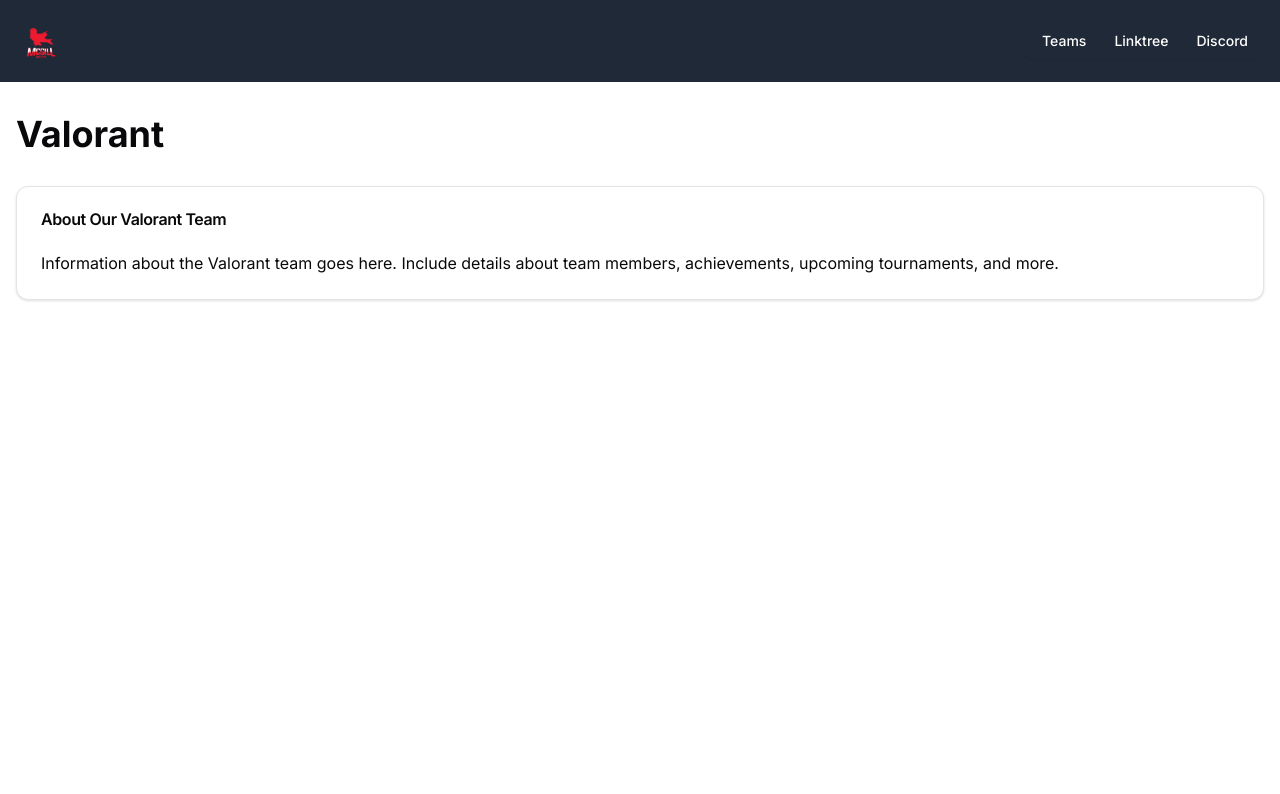
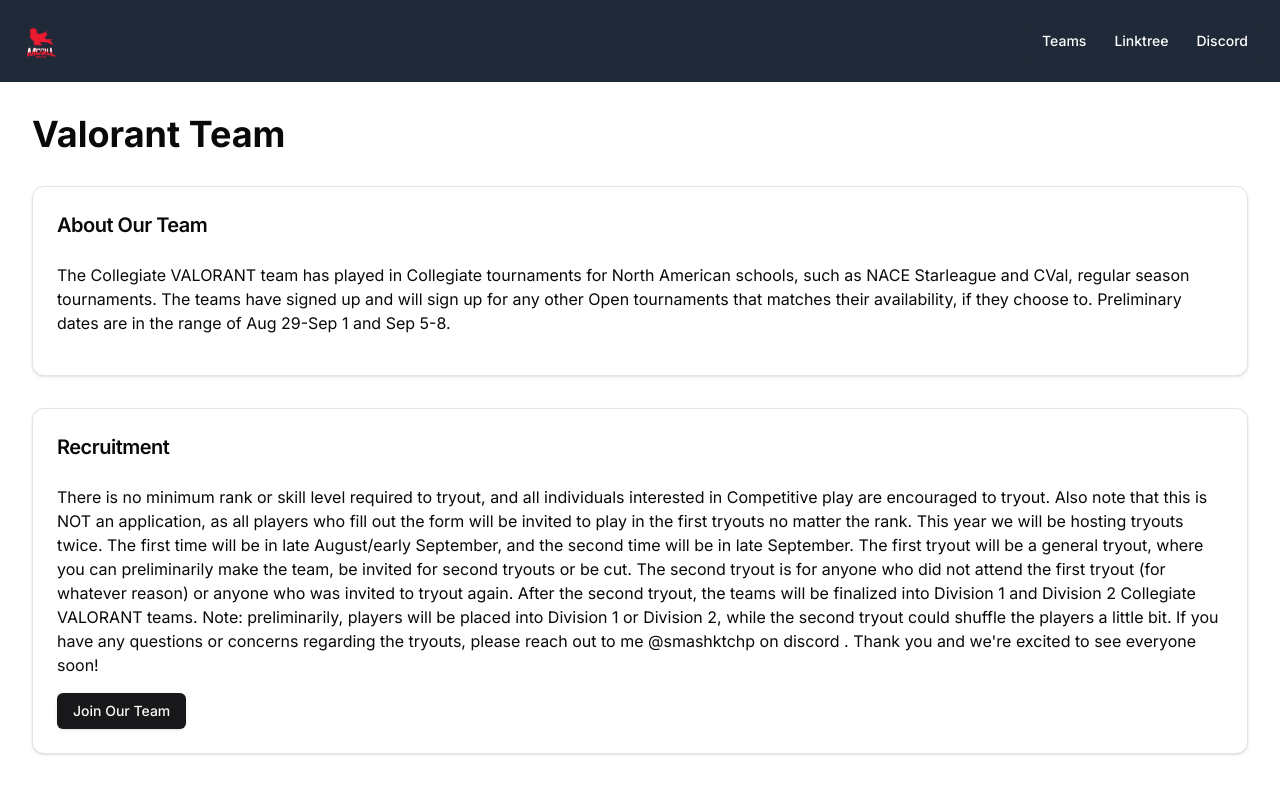
Before and after one commit to lucaschew/mcgill-esports-association, a Next.js app: page /teams/valorant in a window 1280 px wide. Shown: the top 794 px of the page. Built offline with nearby package versions, Linux system fonts and the light colour scheme.

Commit message:
[Add] Valorant preliminary

```diff
--- a/app/teams/valorant/page.tsx
+++ b/app/teams/valorant/page.tsx
@@ -1,18 +1,57 @@
 import { Card, CardContent, CardHeader, CardTitle } from "@/components/ui/card";
+import { Button } from "@/components/ui/button";
+import Link from "next/link";
+import ResultCard from "@/components/Cards/ResultCard";
+import TeamMemberCard from "@/components/Cards/TeamMemberCard";
 
-export default function TeamPage() {
+export default function ValorantPage() {
   return (
-    <div>
-      <h1 className="text-4xl font-bold mb-8">Valorant</h1>
-      <Card>
+    <div className="container mx-auto px-4">
+      <h1 className="text-4xl font-bold mb-8">Valorant Team</h1>
+
+      <Card className="mb-8">
         <CardHeader>
-          <CardTitle>About Our Valorant Team</CardTitle>
+          <CardTitle className="text-xl">About Our Team</CardTitle>
         </CardHeader>
         <CardContent>
-          <p>
-            Information about the Valorant team goes here. Include details about
-            team members, achievements, upcoming tournaments, and more.
+          <p className="mb-4">
+            The Collegiate VALORANT team has played in Collegiate tournaments
+            for North American schools, such as NACE Starleague and CVal,
+            regular season tournaments. The teams have signed up and will sign
+            up for any other Open tournaments that matches their availability,
+            if they choose to. Preliminary dates are in the range of Aug 29-Sep
+            1 and Sep 5-8.
           </p>
+        </CardContent>
+      </Card>
+
+      <Card className="mb-8">
+        <CardHeader>
+          <CardTitle className="text-xl">Recruitment</CardTitle>
+        </CardHeader>
+        <CardContent>
+          <p className="mb-4">
+            There is no minimum rank or skill level required to tryout, and all
+            individuals interested in Competitive play are encouraged to tryout.
+            Also note that this is NOT an application, as all players who fill
+            out the form will be invited to play in the first tryouts no matter
+            the rank. This year we will be hosting tryouts twice. The first time
+            will be in late August/early September, and the second time will be
+            in late September. The first tryout will be a general tryout, where
+            you can preliminarily make the team, be invited for second tryouts
+            or be cut. The second tryout is for anyone who did not attend the
+            first tryout (for whatever reason) or anyone who was invited to
+            tryout again. After the second tryout, the teams will be finalized
+            into Division 1 and Division 2 Collegiate VALORANT teams. Note:
+            preliminarily, players will be placed into Division 1 or Division 2,
+            while the second tryout could shuffle the players a little bit. If
+            you have any questions or concerns regarding the tryouts, please
+            reach out to me @smashktchp on discord . Thank you and we're excited
+            to see everyone soon!
+          </p>
+          <Link href="https://forms.gle/xf23Wm5U5yBPquwH8" target="_blank">
+            <Button>Join Our Team</Button>
+          </Link>
         </CardContent>
       </Card>
     </div>
```
